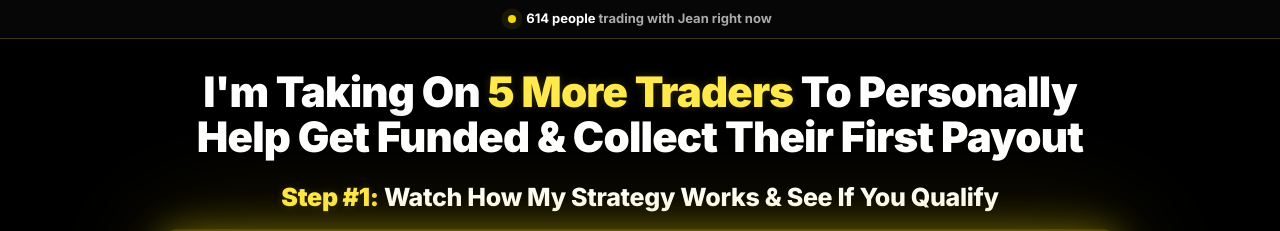
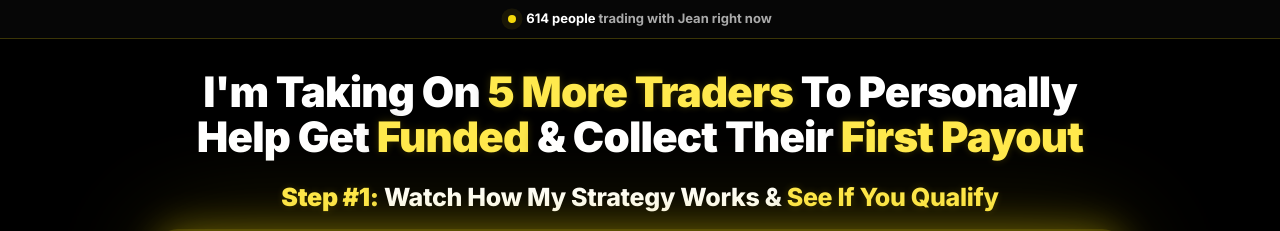
Before and after one commit to eliascroesus/jeanivanfunnel, a plain HTML site: page apply/index.html in a window 1280 px wide. Shown: the top 231 px of the page. Drawn offline with Linux system fonts and the light colour scheme.

Commit message:
/apply: highlight Funded, First Payout and See If You Qualify
Co-Authored-By: Claude Opus 5.5 <noreply@anthropic.com>
Claude-Session: https://claude.ai/code/session_01M5CrMbq8DeiUYGd3z2Qdy8

```diff
--- a/apply/index.html
+++ b/apply/index.html
@@ -30,8 +30,8 @@
 
 <header class="hero">
   <div class="wrap">
-    <h1>I'm Taking On <span class="accent">5 More Traders</span> To Personally Help Get Funded &amp; Collect Their First Payout</h1>
-    <h2 class="step-h"><b>Step #1:</b> Watch How My Strategy Works &amp; See If You Qualify</h2>
+    <h1>I'm Taking On <span class="accent">5 More Traders</span> To Personally Help Get <span class="accent">Funded</span> &amp; Collect Their <span class="accent">First Payout</span></h1>
+    <h2 class="step-h"><b>Step #1:</b> Watch How My Strategy Works &amp; <span class="accent">See If You Qualify</span></h2>
     <div class="vslframe" id="vsl">
       <div class="vph"><span class="play"><svg viewBox="0 0 24 24" fill="currentColor"><path d="M6 4l14 8-14 8z"/></svg></span><span class="vtxt">Loading video…</span></div>
     </div>
```
